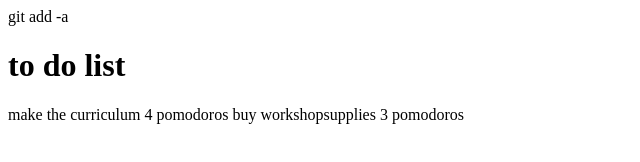
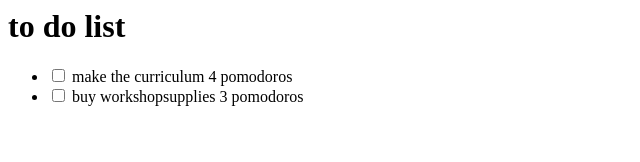
Before and after one commit to Anthony31415/todo_list_front_end, a plain HTML site: page index.html in a window 1280 px wide. Shown: the whole page, without its empty margins (0-640 px from the left). Drawn offline with Linux system fonts and the light colour scheme.

Commit message:
Added checkbox

```diff
--- a/index.html
+++ b/index.html
@@ -1,5 +1,5 @@
 
-git add -a
+
 <html>
     <head>
         <title>To Do list
@@ -7,7 +7,13 @@ git add -a
     </head>
     <body>
         <h1> to do list </h1>
-        make the curriculum 4 pomodoros
-        buy workshopsupplies 3 pomodoros</p>
+        <ul>
+            <li>
+                <input type="checkbox"> make the curriculum 4 pomodoros
+                </li>
+            <li>
+                <input type="checkbox"> buy workshopsupplies 3 pomodoros
+                </li>
+         </ul>
     </body>
 </html>
```
